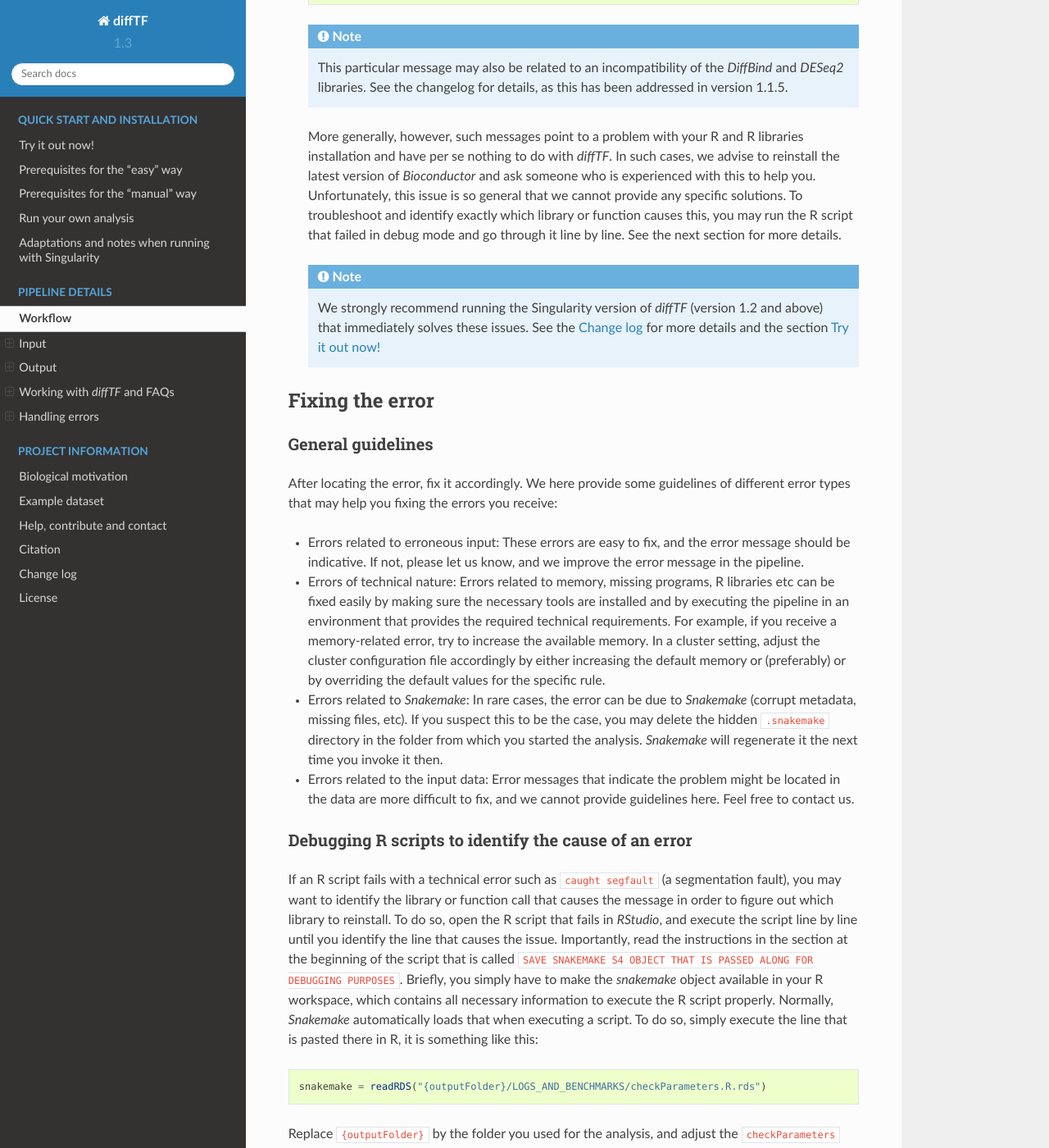
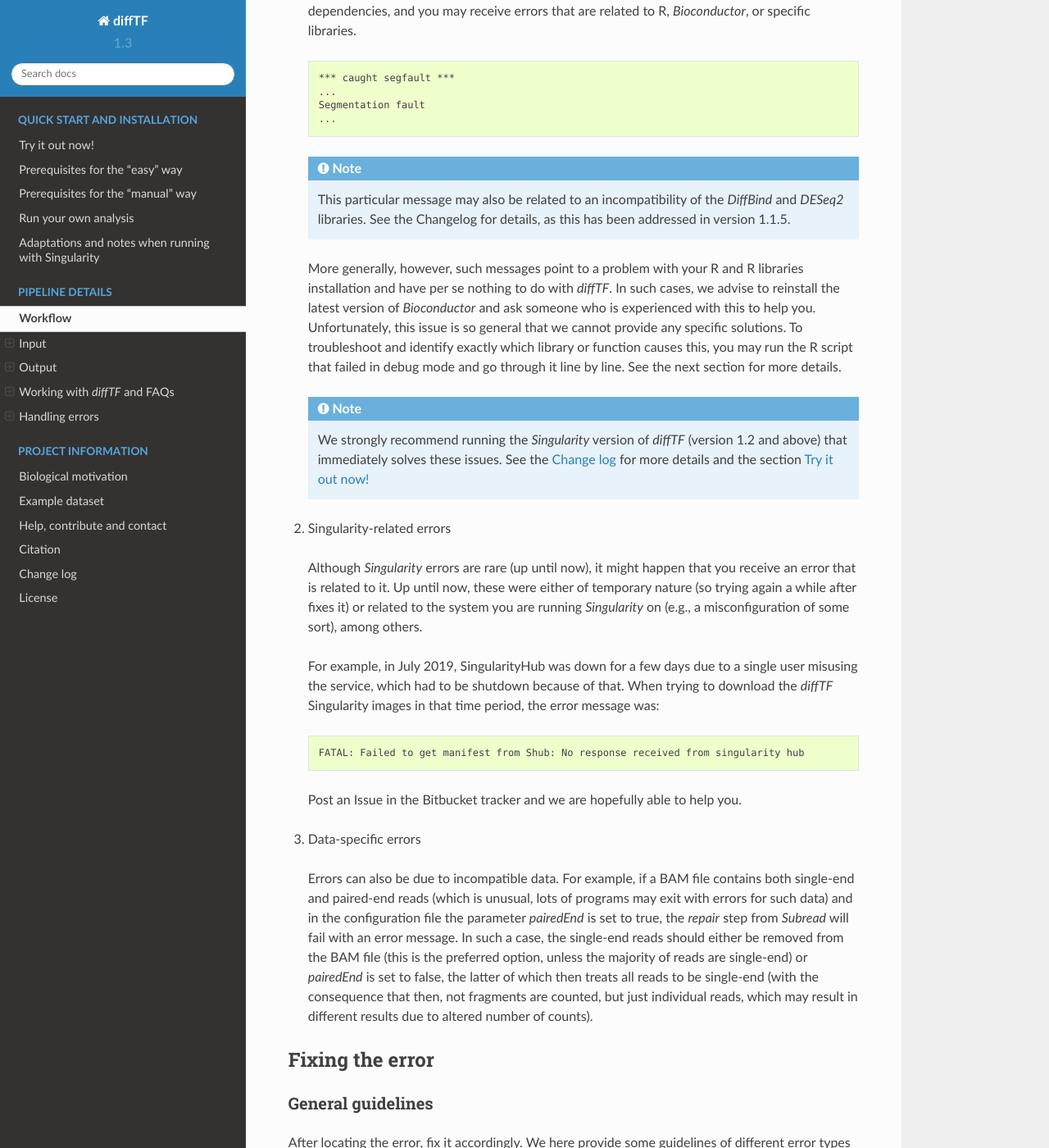
Before and after one commit to jfallmann/diffTF_Fork, a Sphinx documentation site: the page built from docs/chapter2.rst, in a window 1280 px wide and 1400 px high, scrolled down 33068 px. Shown: the whole window at 82% size. Built offline with Sphinx 7.4.7 and the Read the Docs theme 2.0.0, drawn with Linux system fonts in a browser that asks for light colours; some of the changed text lies outside the part shown.

```diff
--- a/docs/chapter2.rst
+++ b/docs/chapter2.rst
@@ -485,11 +485,14 @@ Input metadata
 
 This file summarizes the data and corresponding available metadata  that should be used for the analysis. The format is flexible and may contain additional columns that are ignored by the pipeline, so it can be used to capture all available information in a single place. Importantly, the file must be saved as tab-separated, the exact name does not matter as long as it is correctly specified in the configuration file.
 
-  .. warning:: Make sure that the line endings are correct. Different operating systems use different characters to mark the end of line, and the line ending character must be compatible with the operationg system in which you run *diffTF*. For example, if you created the file in MAC, but you run it in a Linux environment (e.g., a cluster system), you may have to convert line endings to make them compatible with Linux. For more information, see `here <https://blog.shvetsov.com/2012/04/covert-unix-windows-mac-line-endings.html>`_ .
+  .. warning:: Make sure that the line endings are correct. Different operating systems use different characters to mark the end of line, and the line ending character must be compatible with the operating system in which you run *diffTF*. For example, if you created the file in MAC, but you run it in a Linux environment (e.g., a cluster system), you may have to convert line endings to make them compatible with Linux. For more information, see `here <https://blog.shvetsov.com/2012/04/covert-unix-windows-mac-line-endings.html>`_ .
 
 It must contain at least contain the following columns (the exact names do matter):
 
-- ``sampleID``: The ID of the sample
+- ``sampleID``: The ID of the sample.
+
+  .. note:: Note that each sample ID must be unique! If you want to include replicate samples, rename them, for example by adding "_1", "_2" etc at the end. All that *diffTF* cares about is the correct group assignment as defined by the column *conditionSummary*.
+
 - ``bamReads``:  path to the *BAM* file corresponding to the sample.
 
   .. warning:: All *BAM* files must meet *SAM* format specifications. You may use the program *ValidateSamFile* from the *Picard tools* to check and identify problems with your file. Chromosome names must have a "*chr*" as prefix, otherwise diffTF may crash.
@@ -1088,12 +1091,29 @@ We here provide a list of some of the errors that can happen and that users repo
     Segmentation fault
     ...
 
-  .. note:: This particular message may also be related to an incompatibility of the *DiffBind* and *DESeq2* libraries. See the changelog for details, as this has been addressed in version 1.1.5.
+  .. note:: This particular message may also be related to an incompatibility of the *DiffBind* and *DESeq2* libraries. See the Changelog for details, as this has been addressed in version 1.1.5.
 
 
   More generally, however, such messages point to a problem with your R and R libraries installation and have per se nothing to do with *diffTF*. In such cases, we advise to reinstall the latest version of *Bioconductor* and ask someone who is experienced with this to help you. Unfortunately, this issue is so general that we cannot provide any specific solutions. To troubleshoot and identify exactly which library or function causes this, you may run the R script that failed in debug mode and go through it line by line. See the next section for more details.
 
-  .. note:: We strongly recommend running the Singularity version of *diffTF* (version 1.2 and above) that immediately solves these issues. See the :ref:`changelog` for more details and the section :ref:`docs-quickstart`
+  .. note:: We strongly recommend running the *Singularity* version of *diffTF* (version 1.2 and above) that immediately solves these issues. See the :ref:`changelog` for more details and the section :ref:`docs-quickstart`
+
+2. Singularity-related errors
+
+  Although *Singularity* errors are rare (up until now), it might happen that you receive an error that is related to it. Up until now, these were either of temporary nature (so trying again a while after fixes it) or related to the system you are running *Singularity* on (e.g., a misconfiguration of some sort), among others.
+
+  For example, in July 2019, SingularityHub was down for a few days due to a single user misusing the service, which had to be shutdown because of that. When trying to download the *diffTF* Singularity images in that time period, the error message was:
+
+  .. code-block:: Bash
+
+    FATAL: Failed to get manifest from Shub: No response received from singularity hub
+
+
+  Post an Issue in the Bitbucket tracker and we are hopefully able to help you.
+
+3. Data-specific errors
+
+  Errors can also be due to incompatible data. For example, if a BAM file contains both single-end and paired-end reads (which is unusual, lots of programs may exit with errors for such data) and in the configuration file the parameter *pairedEnd* is set to true, the *repair* step from *Subread* will fail with an error message. In such a case, the single-end reads should either be removed from the BAM file (this is the preferred option, unless the majority of reads are single-end) or *pairedEnd* is set to false, the latter of which then treats all reads to be single-end (with the consequence that then, not fragments are counted, but just individual reads, which may result in different results due to altered number of counts).
 
 
 Fixing the error
```
Also changed, not shown: 1 other file.
